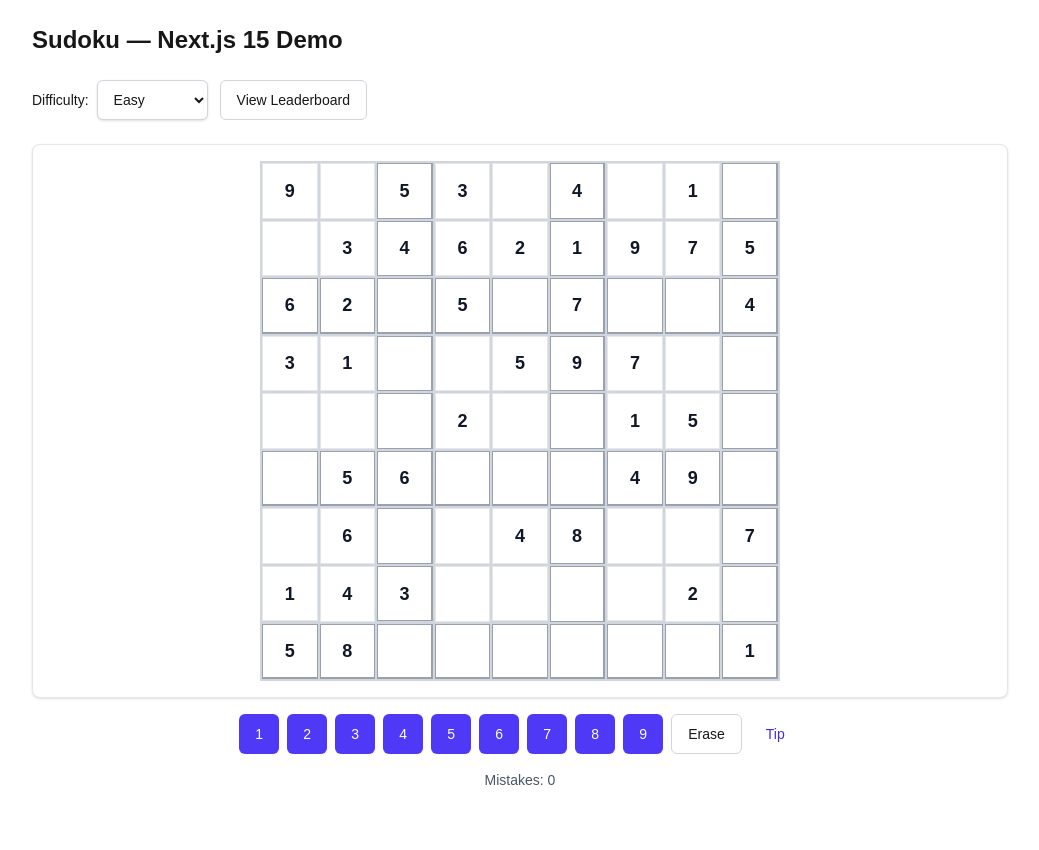
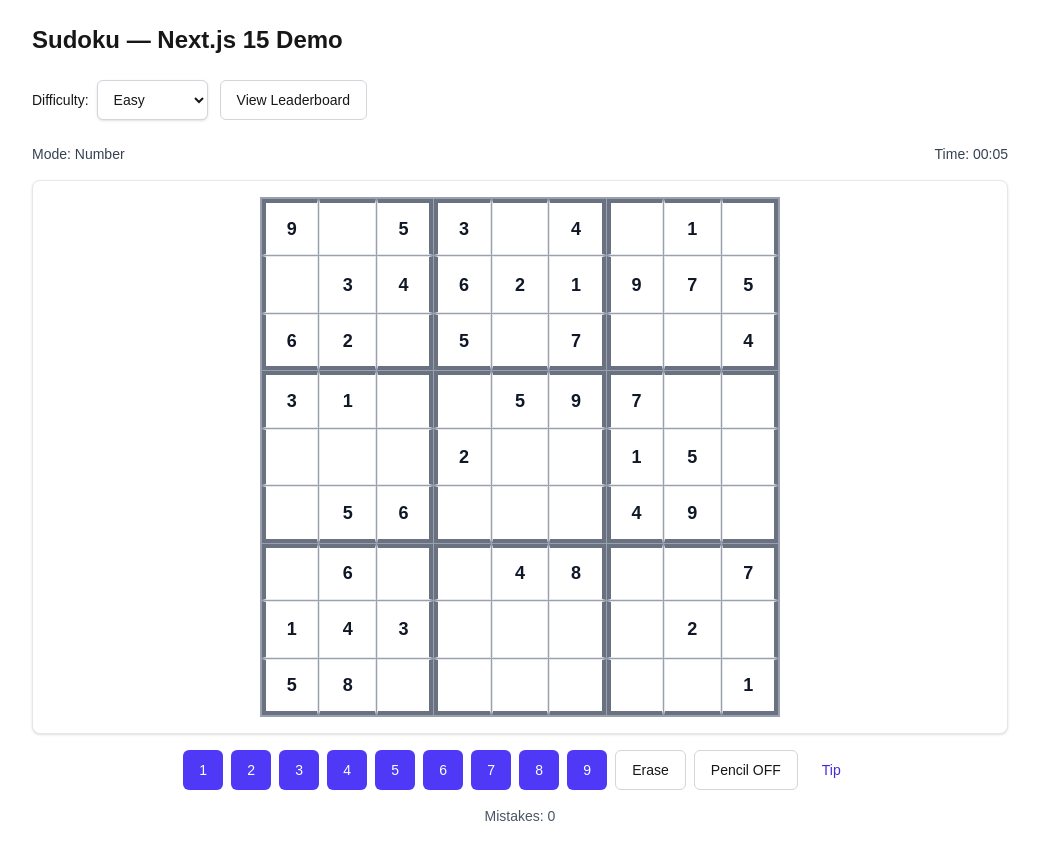
Before and after one commit to mwenaro/mds-sudoku-app, a Next.js app: page / in a window 1280 px wide. Shown: the whole page, without its empty margins (120-1159 px from the left). Before the commit the page ends 814 px from the top, so only its background shows below. Built offline with nearby package versions, Linux system fonts and the light colour scheme.

Commit message:
feat(sudoku): prominent block borders, timer, pencil marks; core logic + API + UI + leaderboard; optional better-sqlite3 with in-memory fallback; motion shim

```diff
--- a/src/components/SudokuBoard.tsx
+++ b/src/components/SudokuBoard.tsx
@@ -1,6 +1,6 @@
 "use client";
 
-import { useEffect, useMemo, useState } from "react";
+import { useEffect, useMemo, useState, Fragment } from "react";
 import { motion } from "@/lib/motion";
 import { Button } from "./ui/button";
 import { Card, CardContent } from "./ui/card";
@@ -19,12 +19,20 @@ export default function SudokuBoard({ initial, solution, onComplete }: Props) {
   const [mistakes, setMistakes] = useState(0);
   const [startTime] = useState(() => Date.now());
   const [tip, setTip] = useState<ReturnType<typeof computeTip> | null>(null);
+  const [elapsed, setElapsed] = useState(0);
+  const [pencilMode, setPencilMode] = useState(false);
+  // notes[r][c] is a Set of candidate digits 1-9
+  const [notes, setNotes] = useState<Set<number>[][]>(() =>
+    Array.from({ length: 9 }, () => Array.from({ length: 9 }, () => new Set<number>()))
+  );
 
   useEffect(() => {
     setGrid(initial.map((r) => r.slice()));
     setSelected(null);
     setMistakes(0);
     setTip(null);
+    setElapsed(0);
+    setNotes(Array.from({ length: 9 }, () => Array.from({ length: 9 }, () => new Set<number>())));
     // eslint-disable-next-line react-hooks/exhaustive-deps
   }, [initial]);
 
@@ -47,15 +55,39 @@ export default function SudokuBoard({ initial, solution, onComplete }: Props) {
     }
   }, [grid, solution, startTime, mistakes, onComplete]);
 
+  // timer
+  useEffect(() => {
+    const id = setInterval(() => setElapsed(Math.floor((Date.now() - startTime) / 1000)), 1000);
+    return () => clearInterval(id);
+  }, [startTime]);
+
   function handleInput(val: number) {
     if (!selected) return;
     const [r, c] = selected;
     if (isGiven(r, c)) return;
+    if (pencilMode && val !== 0) {
+      // toggle note
+      setNotes((old) => {
+        const n = old.map((row) => row.map((s) => new Set(s)));
+        if (n[r][c].has(val)) n[r][c].delete(val);
+        else n[r][c].add(val);
+        return n;
+      });
+      return;
+    }
     setGrid((g) => {
       const next = g.map((row) => row.slice());
       if (val === 0) next[r][c] = 0;
       else next[r][c] = val;
       if (val !== 0 && solution[r][c] !== val) setMistakes((m) => m + 1);
+      // clear notes when value placed
+      if (val !== 0) {
+        setNotes((old) => {
+          const n = old.map((row) => row.map((s) => new Set(s)));
+          n[r][c].clear();
+          return n;
+        });
+      }
       return next;
     });
   }
@@ -68,16 +100,20 @@ export default function SudokuBoard({ initial, solution, onComplete }: Props) {
 
   return (
     <div className="w-full flex flex-col gap-4">
+      <div className="flex items-center justify-between text-sm text-gray-700">
+        <div>Mode: {pencilMode ? "Pencil" : "Number"}</div>
+        <div>Time: {String(Math.floor(elapsed / 60)).padStart(2, "0")}:{String(elapsed % 60).padStart(2, "0")}</div>
+      </div>
       <Card>
         <CardContent>
           <motion.div
             initial={{ opacity: 0, scale: 0.98 }}
             animate={{ opacity: 1, scale: 1 }}
             transition={{ duration: 0.25 }}
-            className="grid grid-cols-9 gap-[2px] bg-gray-300 p-[2px] max-w-[min(90vw,520px)] mx-auto"
+            className="grid grid-cols-9 gap-[1px] bg-gray-400 p-[2px] max-w-[min(90vw,520px)] mx-auto"
           >
             {grid.map((row, r) => (
-              <>
+              <Fragment key={`row-${r}`}>
                 {row.map((val, c) => {
                   const sel = selected && selected[0] === r && selected[1] === c;
                   const given = isGiven(r, c);
@@ -89,21 +125,35 @@ export default function SudokuBoard({ initial, solution, onComplete }: Props) {
                       whileTap={{ scale: 0.96 }}
                       animate={sel ? { boxShadow: "0 0 0 2px rgba(99,102,241,0.8) inset" } : {}}
                       className={[
-                        "aspect-square bg-white flex items-center justify-center text-lg select-none",
-                        (r + 1) % 3 === 0 && "border-b-2 border-gray-400",
-                        (c + 1) % 3 === 0 && "border-r-2 border-gray-400",
+                        "relative aspect-square bg-white flex items-center justify-center text-lg select-none",
+                        // grid lines
                         "border border-gray-200",
+                        // thicker block borders
+                        r % 3 === 0 && "border-t-4 border-t-gray-500",
+                        c % 3 === 0 && "border-l-4 border-l-gray-500",
+                        (r + 1) % 3 === 0 && "border-b-4 border-b-gray-500",
+                        (c + 1) % 3 === 0 && "border-r-4 border-r-gray-500",
                         sel ? "bg-indigo-50" : tipHighlighted ? "bg-yellow-50" : "",
                         given ? "text-gray-900 font-semibold" : "text-indigo-700",
                       ]
                         .filter(Boolean)
                         .join(" ")}
                     >
-                      {val !== 0 ? val : ""}
+                      {val !== 0 ? (
+                        val
+                      ) : (
+                        <div className="absolute inset-0 grid grid-cols-3 grid-rows-3 p-1 text-[10px] leading-none text-gray-500">
+                          {Array.from({ length: 9 }, (_, i) => i + 1).map((n) => (
+                            <div key={n} className="flex items-center justify-center">
+                              {notes[r][c].has(n) ? n : ""}
+                            </div>
+                          ))}
+                        </div>
+                      )}
                     </motion.button>
                   );
                 })}
-              </>
+              </Fragment>
             ))}
           </motion.div>
         </CardContent>
@@ -123,10 +173,32 @@ export default function SudokuBoard({ initial, solution, onComplete }: Props) {
           </Button>
         </motion.div>
         <motion.div whileTap={{ scale: 0.9 }}>
+          <Button variant={pencilMode ? "default" : "outline"} onClick={() => setPencilMode((m) => !m)}>
+            {pencilMode ? "Pencil ON" : "Pencil OFF"}
+          </Button>
+        </motion.div>
+        <motion.div whileTap={{ scale: 0.9 }}>
           <Button variant="ghost" onClick={onTip}>
             Tip
           </Button>
         </motion.div>
+        {selected && (
+          <motion.div whileTap={{ scale: 0.9 }}>
+            <Button
+              variant="ghost"
+              onClick={() =>
+                setNotes((old) => {
+                  const n = old.map((row) => row.map((s) => new Set(s)));
+                  const [r, c] = selected;
+                  n[r][c].clear();
+                  return n;
+                })
+              }
+            >
+              Clear Notes
+            </Button>
+          </motion.div>
+        )}
       </div>
 
       <div className="text-center text-sm text-gray-600">Mistakes: {mistakes}</div>
--- a/src/lib/db.ts
+++ b/src/lib/db.ts
@@ -3,12 +3,14 @@ import fs from "node:fs";
 import path from "node:path";
 
 let Database: any = null;
-try {
-  // eslint-disable-next-line @typescript-eslint/no-var-requires
-  Database = require("better-sqlite3");
-} catch (e) {
-  // Native module not available (e.g., no build tools) – we'll fall back to memory store
-  Database = null;
+if (typeof window === "undefined") {
+  try {
+    // eslint-disable-next-line @typescript-eslint/no-var-requires
+    Database = require("better-sqlite3");
+  } catch (e) {
+    // Native module not available – fall back to memory store
+    Database = null;
+  }
 }
 
 const root = process.cwd();
```
